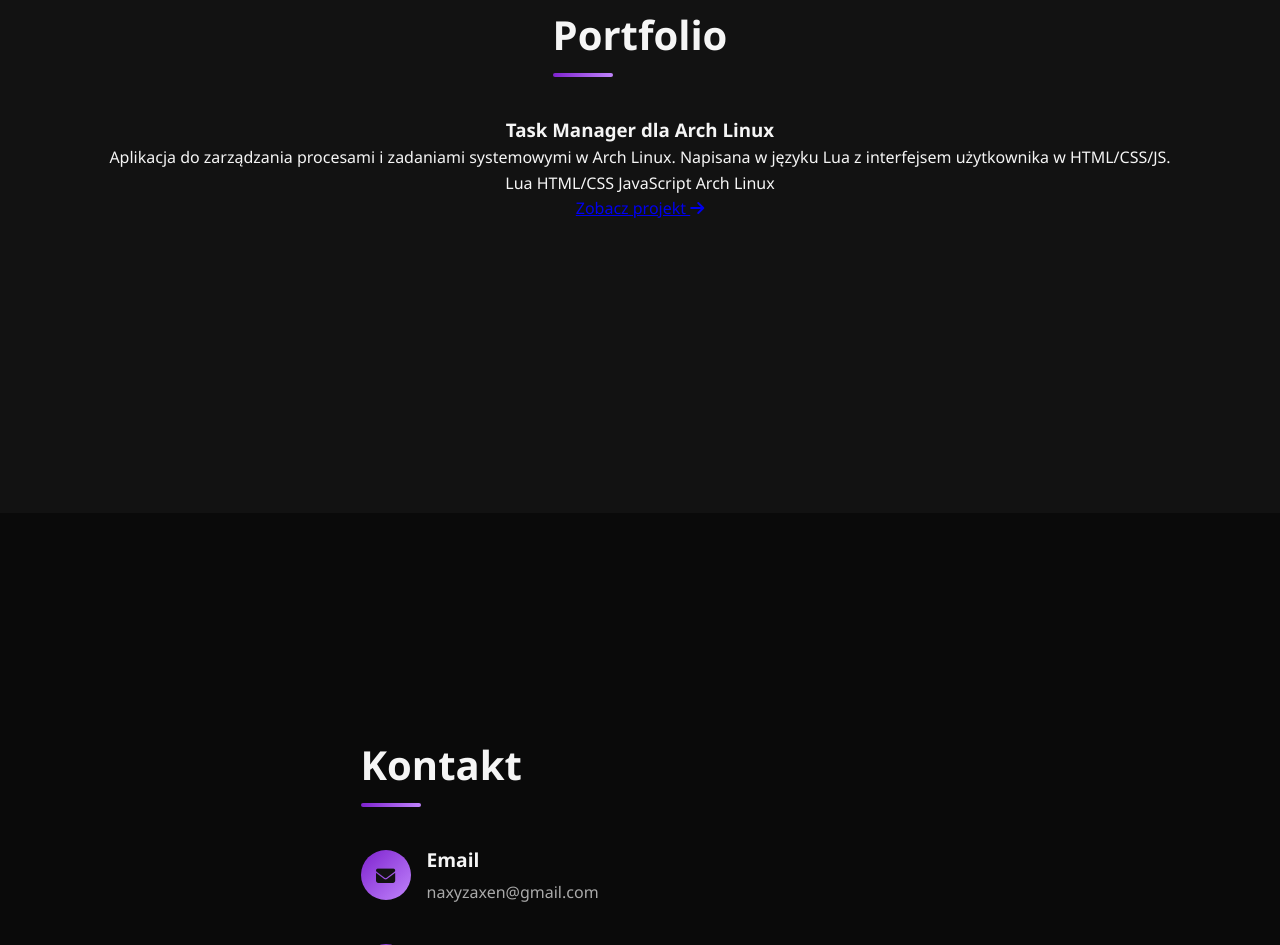
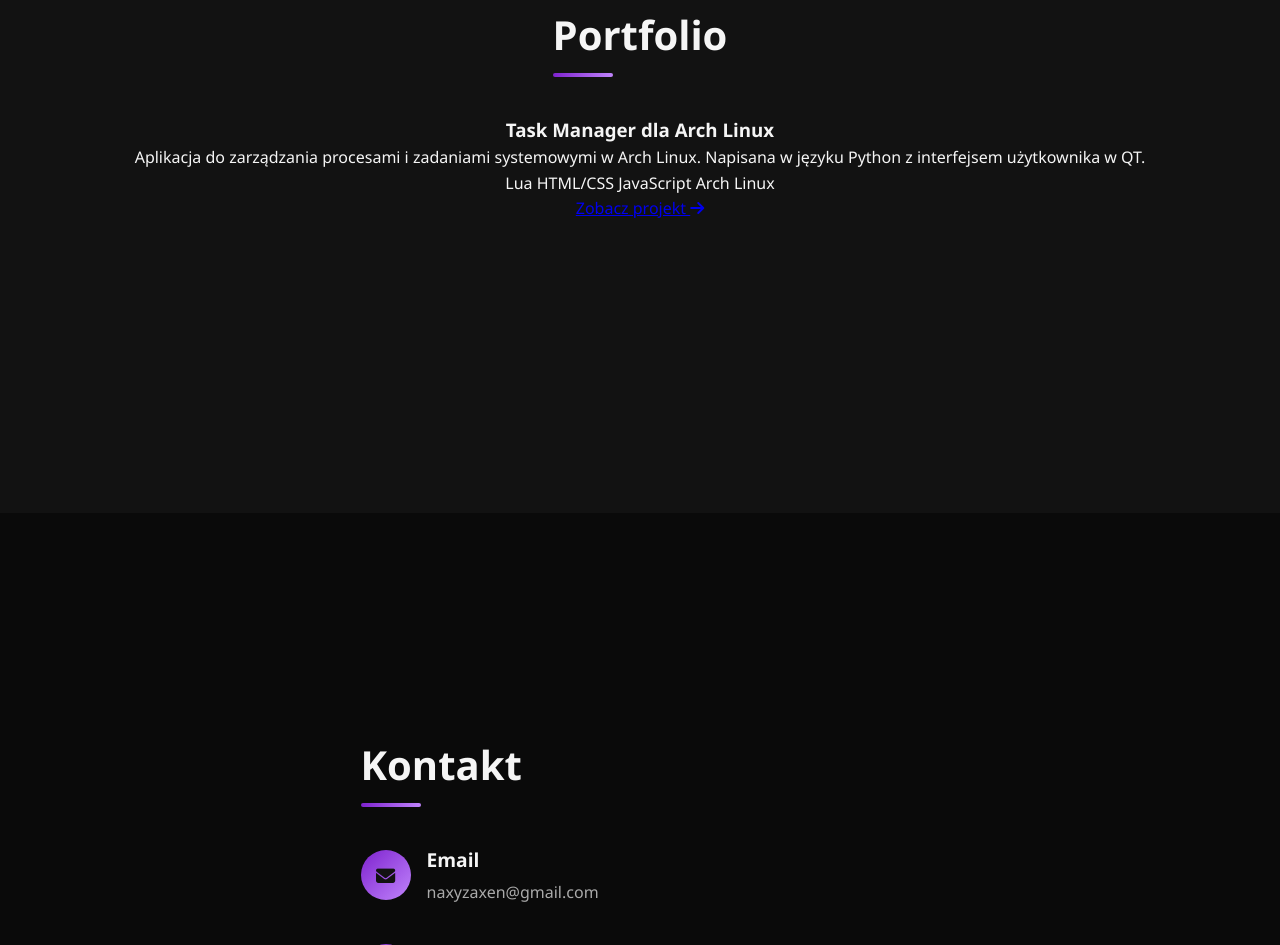
Before and after one commit to lostmainacc/lostmainacc.github.io, a plain HTML site: page index.html in a window 1280 px wide. Shown: the part 2809-3754 px from the top of the page. Drawn offline with Linux system fonts and the light colour scheme.

Commit message:
Update index.html

```diff
--- a/index.html
+++ b/index.html
@@ -530,7 +530,7 @@
             <h2 class="section-title">Portfolio</h2>
  <div class="project-info">
                     <h3 class="project-title">Task Manager dla Arch Linux</h3>
-                    <p class="project-desc">Aplikacja do zarządzania procesami i zadaniami systemowymi w Arch Linux. Napisana w języku Lua z interfejsem użytkownika w HTML/CSS/JS.</p>
+                    <p class="project-desc">Aplikacja do zarządzania procesami i zadaniami systemowymi w Arch Linux. Napisana w języku Python z interfejsem użytkownika w QT.</p>
                     <div class="project-tech">
                         <span class="tech-tag">Lua</span>
                         <span class="tech-tag">HTML/CSS</span>
```
